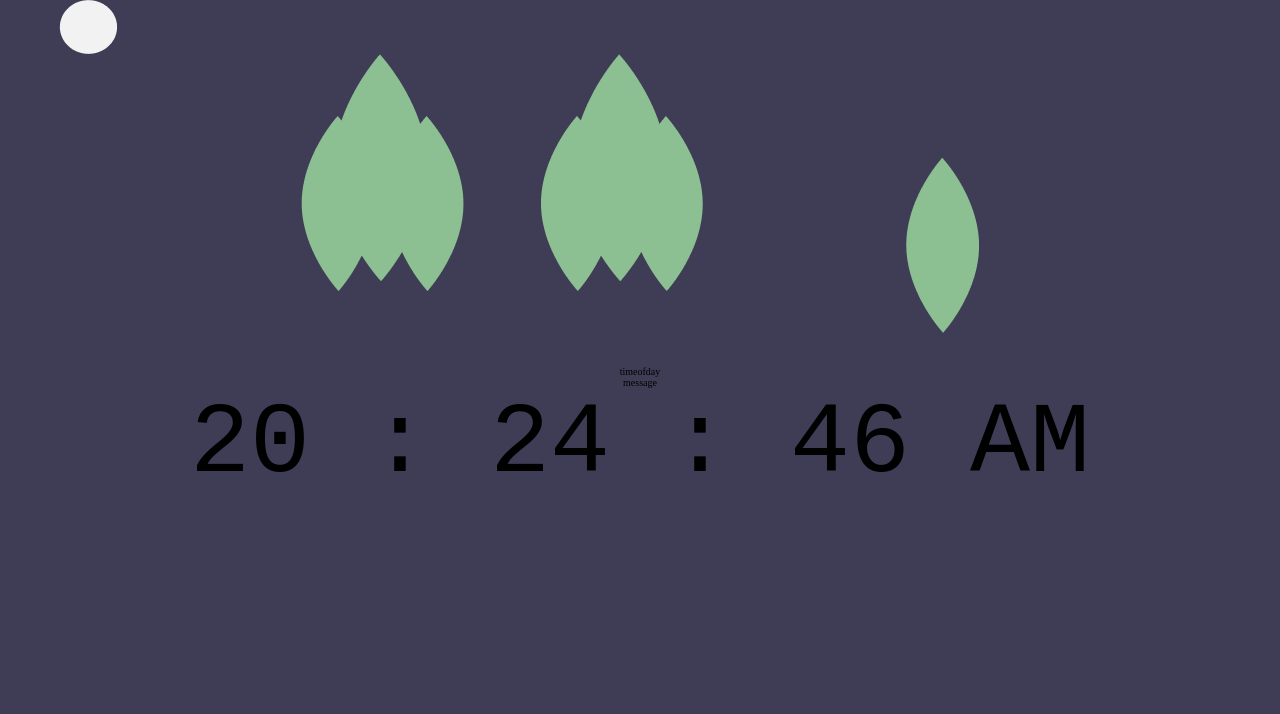
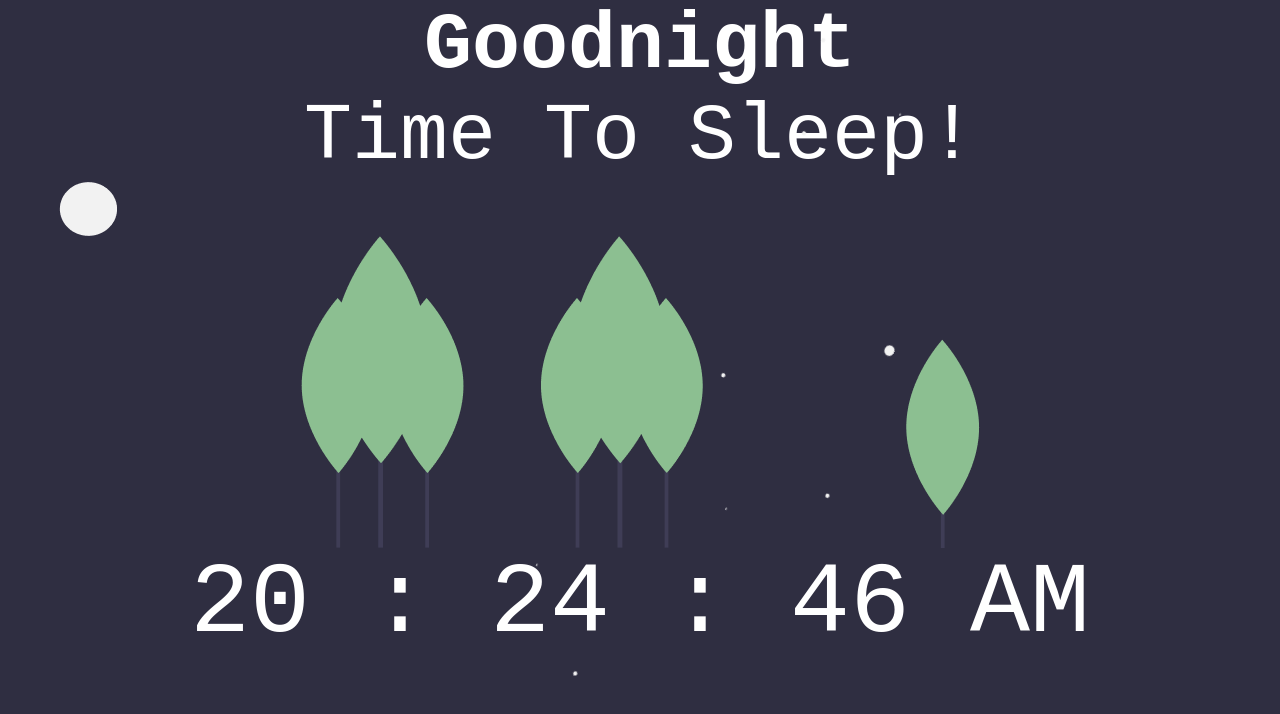
Before and after one commit to Qurka/XT2-Challange2-Clock, a plain HTML site: page index.html in a window 1280 px wide. Drawn offline with Linux system fonts and the light colour scheme.

Commit message:
day/nigh swapping

```diff
--- a/default.css
+++ b/default.css
@@ -15,28 +15,61 @@ body {
 .container {
   display: flex;
   justify-content: flex-start;
+  z-index: 1;
 }
 
 .container1 {
   display: flex;
+  position: relative;
   justify-content: center;
+  z-index: 1;
+}
+
+.stars {
+  position: absolute;
+  left: 30%;
+  margin-left: -30px;
+  top: 25%;
+  margin-top: -25px;
+  z-index: 0;
 }
 
 .timeofday {
   display: flex;
   justify-content: center;
+  font-size: 8rem;
+  color: white;
+  font-weight: bold;
+  font-family: monospace;
 }
 
 .message {
   display: flex;
   justify-content: center;
+  font-size: 8rem;
+  color: white;
+  font-family: monospace;
 }
 
 #clock {
   width: 100%;
   display: flex;
   justify-content: center;
-  color: black;
+  color: white;
   font-size: 10rem;
   font-family: monospace;
 }
+
+/* Animations */
+#stars {
+  animation: stars 24s ease;
+}
+@keyframes stars {
+  from {
+    transform: rotateZ(0deg);
+  }
+
+  to {
+    transform: rotateZ(360deg);
+  }
+}
--- a/index.html
+++ b/index.html
@@ -9,17 +9,23 @@
   <body onload="realtimeClock()">
     <script src="script.js"></script>
     <main>
+      <div id="timeofday" class="timeofday">timeofday</div>
+      <div id="message" class="message">message</div>
       <div class="container">
         <img class="sun" id="sun" src="Images/sun.png" alt="shining sun" />
         <img class="moon" id="moon" src="Images/moon.png" alt="shining moon" />
       </div>
       <div class="container1">
-        <img class="trees" id="trees" src="Images/trees.png" alt="aforest" />
+        <img class="trees" id="trees" src="Images/trees.png" alt="a forest" />
       </div>
+      <img
+        class="stars"
+        id="stars"
+        src="Images/stars.png"
+        alt="sky filled with stars"
+      />
       <section>
         <div class="clock-container">
-          <div id="timeofday" class="timeofday">timeofday</div>
-          <div id="message" class="message">message</div>
           <div id="clock"></div>
         </div>
       </section>
--- a/script.js
+++ b/script.js
@@ -21,16 +21,27 @@ function realtimeClock() {
   var t = setTimeout(realtimeClock, 500);
 
   if ((hours => 05, hours <= 19)) {
-    document.body.style.background = "#c0e2f1";
+    document.body.style.backgroundColor = "#c0e2f1";
     document.getElementById("moon").style.visibility = "hidden";
     document.getElementById("sun").style.visibility = "visible";
-    document.getElementById("timeofday").style.innerHTML = "Goodday";
-    document.getElementById("message").style.innerHTML = "Time To Explore!";
+    document.getElementById("stars").style.visibility = "hidden";
+    document.getElementById("timeofday").innerHTML = "Goodday";
+    document.getElementById("message").innerHTML = "Time To Explore!";
   } else {
-    document.body.style.background = "#3F3D56";
+    document.body.style.backgroundColor = "#2F2E41";
     document.getElementById("moon").style.visibility = "visible";
     document.getElementById("sun").style.visibility = "hidden";
-    document.getElementById("timeofday").style.innerHTML = "Goodnight";
-    document.getElementById("message").style.innerHTML = "Time To Sleep!";
+    document.getElementById("stars").style.visibility = "visible";
+    document.getElementById("timeofday").innerHTML = "Goodnight";
+    document.getElementById("message").innerHTML = "Time To Sleep!";
+  }
+
+  if ((hours => 00, hours <= 05)) {
+    document.body.style.backgroundColor = "#2F2E41";
+    document.getElementById("sun").style.visibility = "hidden";
+    document.getElementById("timeofday").innerHTML = "Goodnight";
+    document.getElementById("stars").style.visibility = "visible";
+    document.getElementById("message").innerHTML = "Time To Sleep!";
+    document.getElementById("moon").style.visibility = "visible";
   }
 }
```
Also changed, not shown: Images/stars.png (added).
